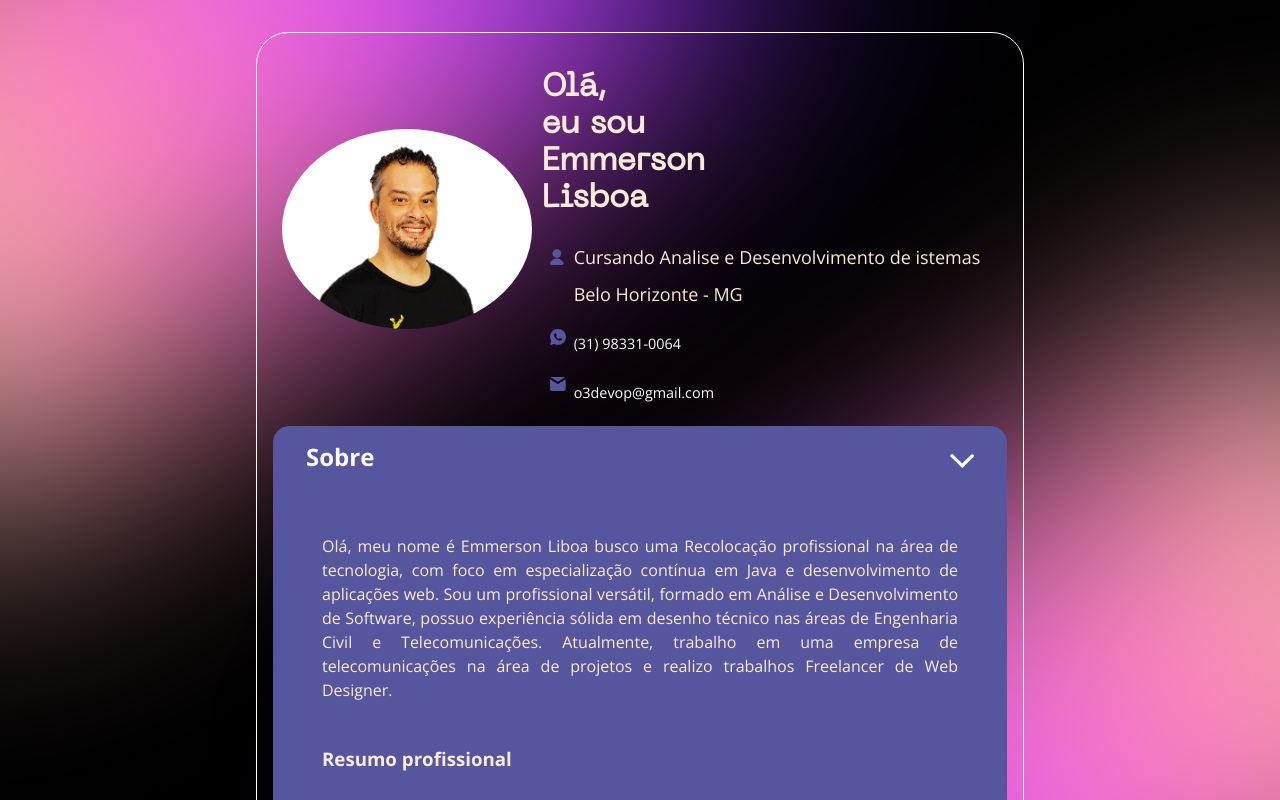
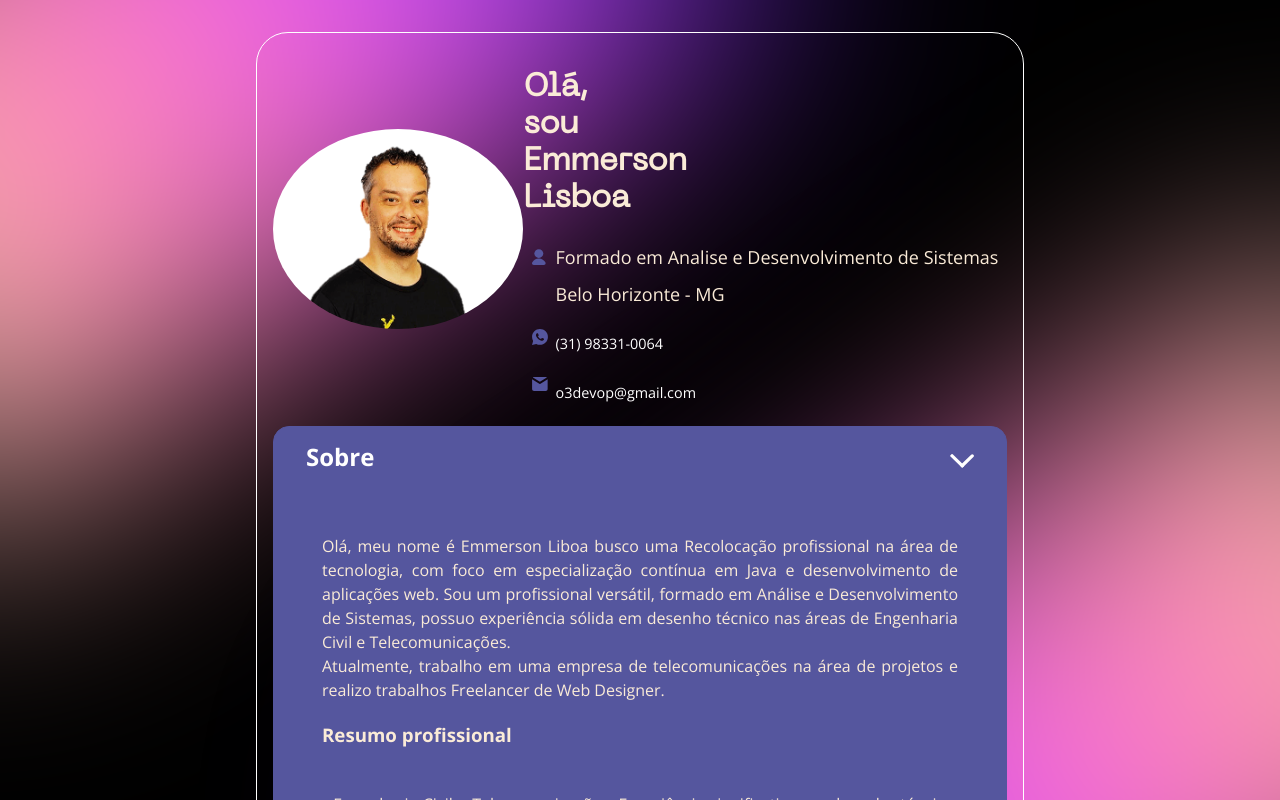
Before and after one commit to Emmersondev/sobre, a website: page index.html in a window 1280 px wide. Both pictures are taken after a click on the button "Sobre". Shown: the top 800 px of the page. Drawn offline with nearby package versions, Linux system fonts and the light colour scheme; files whose address does not match are found by name.

Commit message:
Update index.html
Correção de texto

```diff
--- a/index.html
+++ b/index.html
@@ -29,10 +29,10 @@
         <header class="header">
             <img src="assets/img/image - Editado.png" alt="Foto Emmerson Lisboa" class="photo">
 
-            <h1 class="title"> Olá, <br> eu sou Emmerson Lisboa</h1>
+            <h1 class="title"> Olá, <br> sou Emmerson Lisboa</h1>
 
             <div class="information">
-                <p class="job"> Cursando Analise e Desenvolvimento de istemas</p>
+                <p class="job"> Formado em Analise e Desenvolvimento de Sistemas</p>
                 <p class="location">Belo Horizonte - MG</p>
                 <p class="contato">
                     <a href="tel:(31) 9 8331-0064">(31) 98331-0064</a>
@@ -54,10 +54,9 @@
                     <li>
 
                             <p>Olá, meu nome é Emmerson Liboa busco uma Recolocação profissional na área de tecnologia, com foco em especialização contínua em Java
-                                e desenvolvimento de aplicações web. Sou um profissional versátil, formado em Análise e Desenvolvimento de Software, possuo experiência
-                                sólida em desenho técnico nas áreas de Engenharia Civil e Telecomunicações. Atualmente, trabalho em uma empresa de telecomunicações na
-                                área de projetos e realizo trabalhos Freelancer de Web Designer. <br/>
-                            <br>
+                                e desenvolvimento de aplicações web. Sou um profissional versátil, formado em Análise e Desenvolvimento de Sistemas, possuo experiência
+                                sólida em desenho técnico nas áreas de Engenharia Civil e Telecomunicações. <br>
+                                Atualmente, trabalho em uma empresa de telecomunicações na área de projetos e realizo trabalhos Freelancer de Web Designer. <br>
                             <H3>Resumo profissional</H3> <br>
                                 •	Engenharia Civil e Telecomunicações: Experiência significativa em desenho técnico, colaborando com projetos que demandam precisão e rigor técnico.<br>
                                 •	Web Designer Freelancer: Desenvolvimento de interfaces web modernas e intuitivas utilizando WordPress, demonstrando criatividade e comprometimento.<br>
@@ -65,7 +64,7 @@
                                 e clientes, apresentando soluções e discutindo processos. Reuniões on-line com equipe de instaladores para verificar andamento da obra, sugerir e documentar
                                 alterações além de atualizar relatórios de instalação, alteração e implantação.<br>
                             <H3>Formação Acadêmica</H3> <br>
-                                •	Análise e Desenvolvimento de Software: Graduação recentemente concluída, com conhecimento aprofundado em programação Java, estruturas de dados e algoritmos.<br>
+                                •	Análise e Desenvolvimento de Sistemas: Graduação recentemente concluída, com conhecimento aprofundado em programação Java, estruturas de dados e algoritmos.<br>
                                 •	Especialização em Mídias Sociais (em andamento): Adquirindo expertise em estratégias de marketing digital e gestão de presença online.<br>
                                 •	Especialização em Java (em andamento): Adquirindo expertise em programação Java, Web services com Spring Boot e JPA / Hibernate, Web services com Spring Boot e
                                 NoSQL (MariaDB).<br>
```
